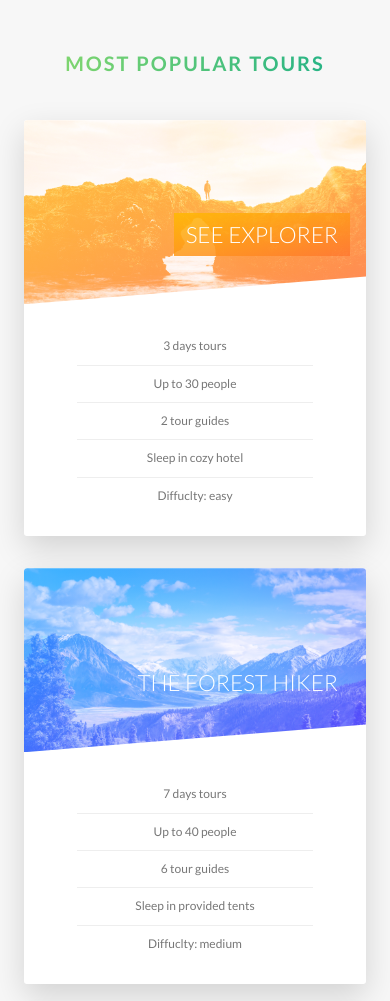
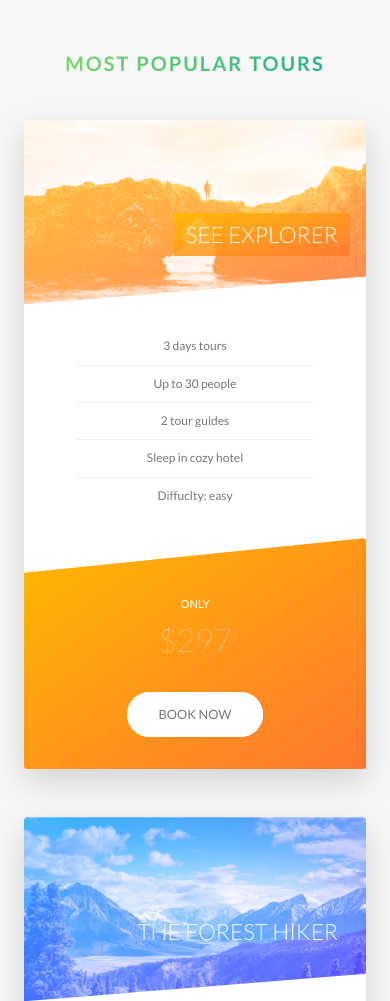
Before and after one commit to Dirac156/Advanced_css, a website: page Natours/index.html in a window 390 px wide. Shown: the part 2460-3461 px from the top of the page. Drawn offline with Linux system fonts and the light colour scheme.

Commit message:
responsive website

```diff
--- a/Natours/sass/components/_card.scss
+++ b/Natours/sass/components/_card.scss
@@ -160,4 +160,55 @@
         font-size: 6rem;
         font-weight: 100;
     }
+
+
+
+
+
+
+    @include respond(tab-port){
+        height: auto;
+        border-radius: 3px;
+        background-color: $color-white;
+        box-shadow: 0 1.5rem 4rem rgba($color-black, .15);
+
+        &__side{
+            height: auto;
+            position: relative;
+            box-shadow: none;
+
+            &--back{
+                transform: rotateY(0deg);
+
+                clip-path: polygon(0 15%, 100% 0, 100% 100%, 0 100%);
+            }
+        }
+
+        &:hover &__side--front{
+            transform: rotateY(0deg);
+        }
+
+        &__cta {
+            position: relative;
+            top: 0%;
+            left: 0%;
+            transform: translate(0);
+            width: 100%;
+            padding: 7rem 4rem 4rem;
+
+        }
+
+        &__details {
+            padding: 3rem;
+        }
+
+        &__price-box{
+            margin-bottom:3rem;
+        }
+
+
+        &__price-value{
+            font-size: 4rem;
+        }
+    }
 }
--- a/Natours/sass/components/_form.scss
+++ b/Natours/sass/components/_form.scss
@@ -16,6 +16,10 @@
         width: 90%;
         display: block;
         transition: all .3s;
+
+        @include respond(tab-port) {
+            width: 100%;
+        }
 
         &:focus{
             outline: none;
@@ -51,6 +55,11 @@
     &__radio-group{
         width: 49%;
         display: inline-block;
+
+        @include respond(tab-port) {
+            width: 100%;
+            margin-bottom: 2rem;
+        }
     }
 
     &__radio-input{
--- a/Natours/sass/components/_story.scss
+++ b/Natours/sass/components/_story.scss
@@ -10,6 +10,14 @@
     transform: skewX(-12deg);
     position: relative;
 
+    @include respond(tab-port) {
+        width: 100%;
+        padding: 4rem 4rem 4rem 7rem;
+    }
+
+    @include respond(phone) {
+        transform: skewX(0);
+    }
 
     &__shape{
         width: 15rem;
@@ -20,6 +28,10 @@
         -webkit-clip-path: circle(50% at 50% 50%);
         clip-path: circle(50% at 50% 50%);
         transform: translateX(-3rem) skewX(12deg);
+
+        @include respond(phone) {
+            transform: translateX(-3rem) skewX(0);
+        }
     }
 
     &__img{
@@ -31,6 +43,10 @@
 
     &__texet{
         transform: skewX(12deg);
+
+        @include respond(phone) {
+            transform: translateX(-3rem) skewX(0);
+        }
     }
 
     &__caption{
--- a/Natours/sass/pages/_home.scss
+++ b/Natours/sass/pages/_home.scss
@@ -63,16 +63,43 @@
         rgba($color-white, .9) 50%,
         rgba(transparent, 0) 50%),
         url(../img/nat-10.jpg);
-    background-size: 100%;
+    background-size: cover;
+    background-repeat: no-repeat;
     border-radius: 3px;
     box-shadow: 0 1.5rem 4rem rgba($color-black, .15);
 
 
-    height: 50rem;
+
+    @include respond(tab-land){
+        background-image: linear-gradient(
+            105deg,
+            rgba($color-white, .9) 0%,
+            rgba($color-white, .9) 65%,
+            rgba(transparent, 0) 65%),
+            url(../img/nat-10.jpg);
+
+    }
+
+    @include respond(tab-port) {
+        background-image: linear-gradient(
+            to right,
+            rgba($color-white, .9) 0%,
+            rgba($color-white, .9) 100%),
+            url(../img/nat-10.jpg);
+
+    }
 
 
     &__form{
         width: 50%;
         padding: 6rem;
+
+        @include respond(tab-land) {
+            width: 65%;
+        }
+
+        @include respond(tab-port) {
+            width: 100%;
+        }
     }
 }
```
Also changed, not shown: Natours/css/style.css.
